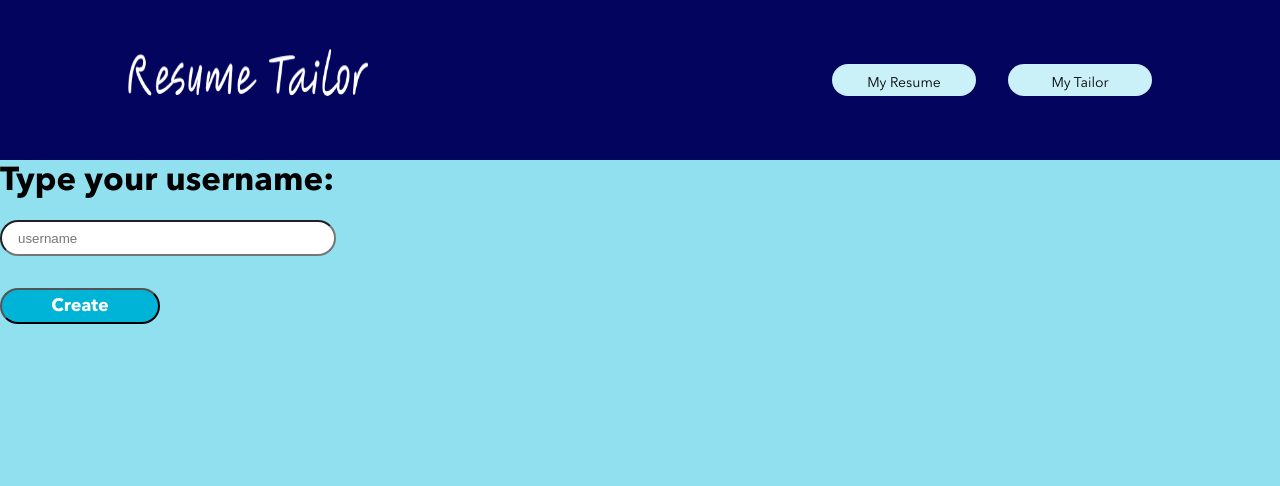
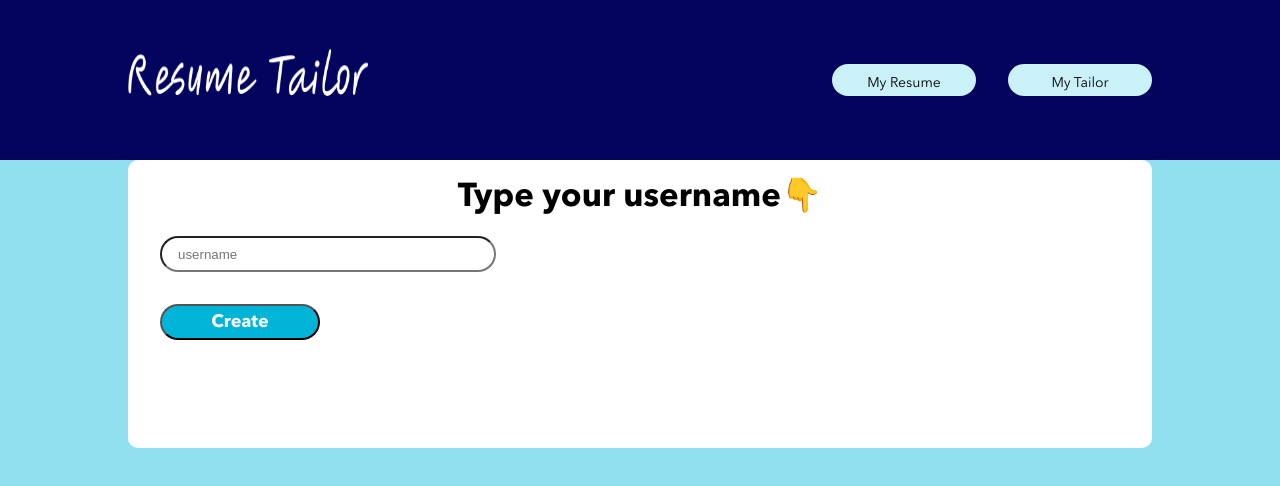
Before and after one commit to HuanLi1008/resume_tailor_client, a React (Create React App) app: page /user in a window 1280 px wide. Shown: the top 486 px of the page. Built offline with nearby package versions, Linux system fonts and the light colour scheme.

Commit message:
adjust user page layout

```diff
--- a/src/pages/CreateUserPage/CreateUserPage.js
+++ b/src/pages/CreateUserPage/CreateUserPage.js
@@ -31,13 +31,15 @@ export default function CreateUserPage(){
         postUser();
     }
     return(
+        <main>
             <section className="user">
                 <form className="user__form" onSubmit={createUser}>
-                <label className="user__label" htmlFor="username">Type your username: </label>
+                    <label className="user__label" htmlFor="username">Type your username👇 </label>
                     <input id="username" name="username" placeholder="username" className="user__input"></input>
                     {!isValid && <div className="error user__error">Please enter your username!</div>}
                     <button className="user__btn">Create</button>
                 </form>
             </section>
+        </main>
     )
 }
--- a/src/pages/CreateUserPage/CreateUserPage.scss
+++ b/src/pages/CreateUserPage/CreateUserPage.scss
@@ -2,19 +2,28 @@
 @use "../../styles/partials/mixin.scss" as *;
 @use "../../styles/partials/variables.scss" as *;
 .user{
+    background-color: #fff;
+    height: 18rem;
+    border-radius: 10px;
+    &__form{
+        padding: 1rem
+    }
     &__label{
         @include mobile-page-header;
         @include tablet{
             @include desk-page-header;
         }
+        display: block;
+        text-align: center;
+
     }
     &__input{
         display: block;
-        margin: 1rem 0;
+        margin: 1rem;
         height: 2.25rem;
         border-radius: 20px;
         padding: 1rem;
-        width: 100%;
+        width: calc(100% - 2rem);
         @include tablet{
             width: 21rem;
         }
@@ -25,7 +34,8 @@
     }
     &__btn{
         height: 2.25rem;
-        width: 100%;
+        width: calc(100% - 2rem);
+        margin: 1rem;
         background-color: $Button-Color;
         border-radius: 20px;
         font-size: large;
@@ -41,7 +51,9 @@
         }
     }
     &__error{
-        margin-bottom: 1rem;
+        width: calc(100% - 2rem);
+        margin: 1rem;
+
         @include tablet{
             width: 21rem;
             margin-bottom: 0;
```
Lines whose indentation alone changed are shown as unchanged.
